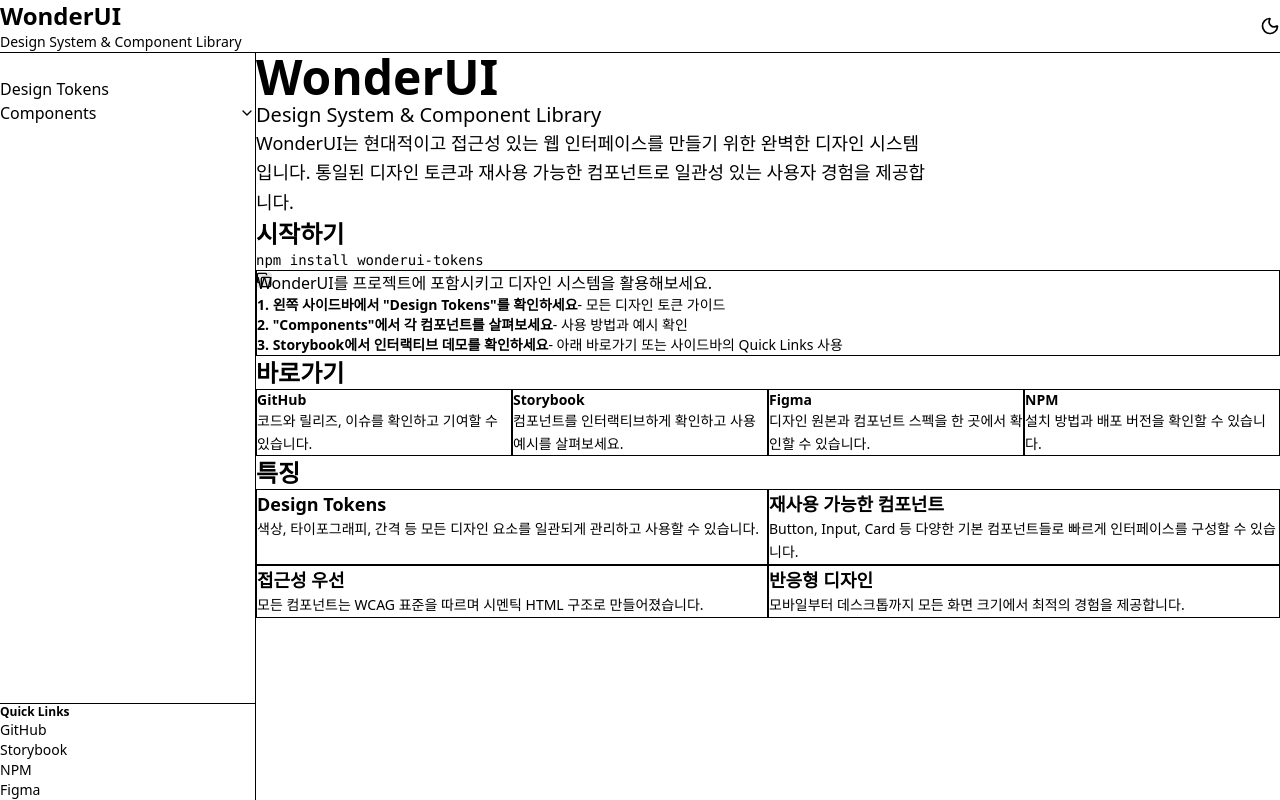
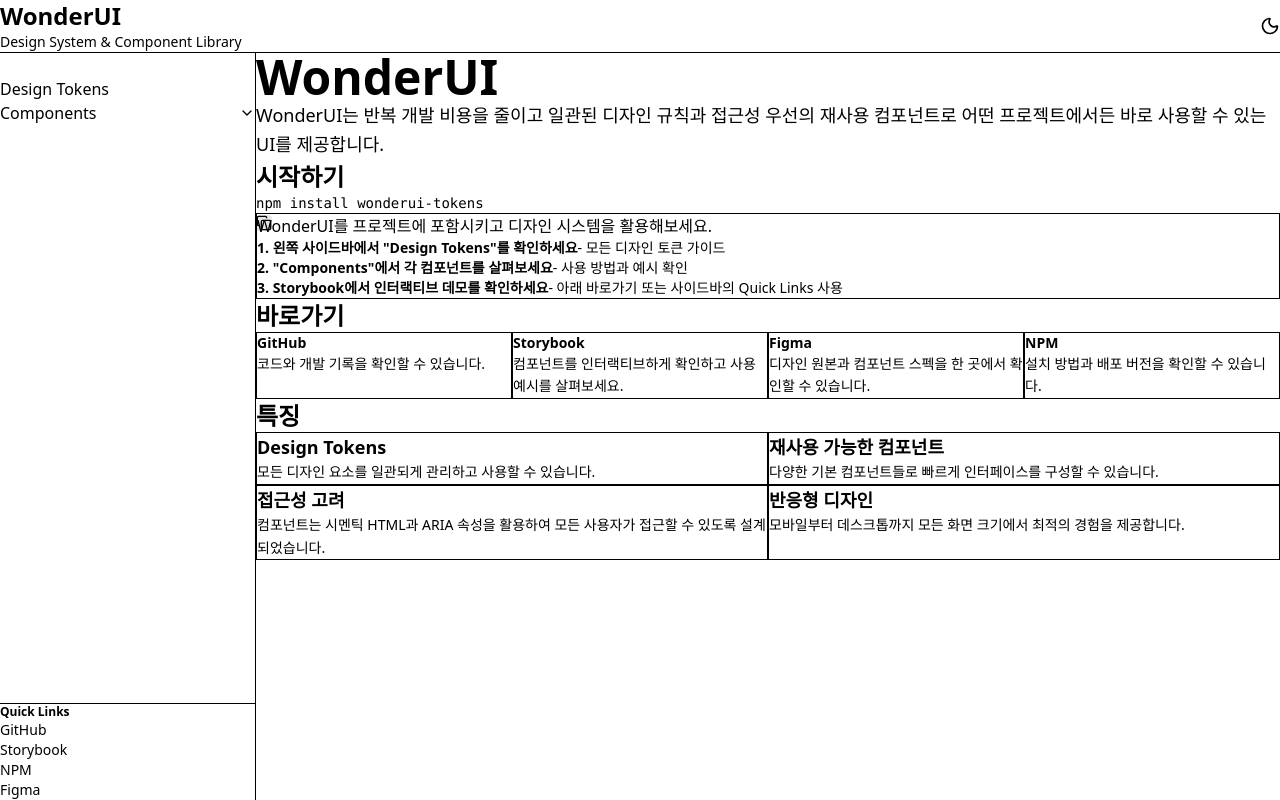
Before and after one commit to SanginJeong/wui, a Next.js app in the folder packages/apps/: page / in a window 1280 px wide. Built offline with nearby package versions, Linux system fonts and the light colour scheme.

Commit message:
refactor: overview 문구 변경

```diff
--- a/packages/apps/src/common/links.ts
+++ b/packages/apps/src/common/links.ts
@@ -1,7 +1,7 @@
 export const EXTERNAL_LINKS = {
   github: {
     label: "GitHub",
-    href: "https://github.com",
+    href: "https://github.com/SanginJeong/wui",
   },
   storybook: {
     label: "Storybook",
@@ -9,10 +9,10 @@
   },
   figma: {
     label: "Figma",
-    href: "https://www.figma.com",
+    href: "https://www.figma.com/design/gwb1lulY9VdTa9alJIZuBU/Wonder-Design-Token?node-id=0-1&p=f&t=JULIS1me5h48Ibub-0",
   },
   npm: {
     label: "NPM",
-    href: "https://www.npmjs.com",
+    href: "https://www.npmjs.com/package/wonderui-tokens",
   },
 } as const;
--- a/packages/apps/src/components/MainContent/sections/overview/Features.tsx
+++ b/packages/apps/src/components/MainContent/sections/overview/Features.tsx
@@ -9,15 +9,15 @@
       <div className="grid grid-cols-1 md:grid-cols-2 gap-6">
         <FeatureCard
           title="Design Tokens"
-          description="색상, 타이포그래피, 간격 등 모든 디자인 요소를 일관되게 관리하고 사용할 수 있습니다."
+          description="모든 디자인 요소를 일관되게 관리하고 사용할 수 있습니다."
         />
         <FeatureCard
           title="재사용 가능한 컴포넌트"
-          description="Button, Input, Card 등 다양한 기본 컴포넌트들로 빠르게 인터페이스를 구성할 수 있습니다."
+          description="다양한 기본 컴포넌트들로 빠르게 인터페이스를 구성할 수 있습니다."
         />
         <FeatureCard
-          title="접근성 우선"
-          description="모든 컴포넌트는 WCAG 표준을 따르며 시멘틱 HTML 구조로 만들어졌습니다."
+          title="접근성 고려"
+          description="컴포넌트는 시멘틱 HTML과 ARIA 속성을 활용하여 모든 사용자가 접근할 수 있도록 설계되었습니다."
         />
 
         <FeatureCard
--- a/packages/apps/src/components/MainContent/sections/overview/HeroSection.tsx
+++ b/packages/apps/src/components/MainContent/sections/overview/HeroSection.tsx
@@ -7,14 +7,11 @@
         <h1 className="text-5xl font-bold text-neutral-900 dark:text-white mb-3">
           WonderUI
         </h1>
-        <p className="text-xl text-neutral-600 dark:text-neutral-400">
-          Design System & Component Library
-        </p>
       </div>
-      <p className="text-lg text-neutral-700 dark:text-neutral-300 leading-relaxed max-w-2xl">
-        WonderUI는 현대적이고 접근성 있는 웹 인터페이스를 만들기 위한 완벽한
-        디자인 시스템입니다. 통일된 디자인 토큰과 재사용 가능한 컴포넌트로
-        일관성 있는 사용자 경험을 제공합니다.
+      <p className="text-lg text-neutral-700 dark:text-neutral-300 leading-relaxed">
+        WonderUI는 반복 개발 비용을 줄이고 일관된 디자인 규칙과 접근성 우선의
+        재사용 컴포넌트로 어떤 프로젝트에서든 바로 사용할 수 있는 UI를
+        제공합니다.
       </p>
     </div>
   );
--- a/packages/apps/src/components/MainContent/sections/overview/QuickLinks.tsx
+++ b/packages/apps/src/components/MainContent/sections/overview/QuickLinks.tsx
@@ -18,7 +18,7 @@
             GitHub
           </div>
           <p className="mt-2 text-sm text-neutral-600 dark:text-neutral-400 leading-relaxed">
-            코드와 릴리즈, 이슈를 확인하고 기여할 수 있습니다.
+            코드와 개발 기록을 확인할 수 있습니다.
           </p>
         </Link>
         <Link
```
